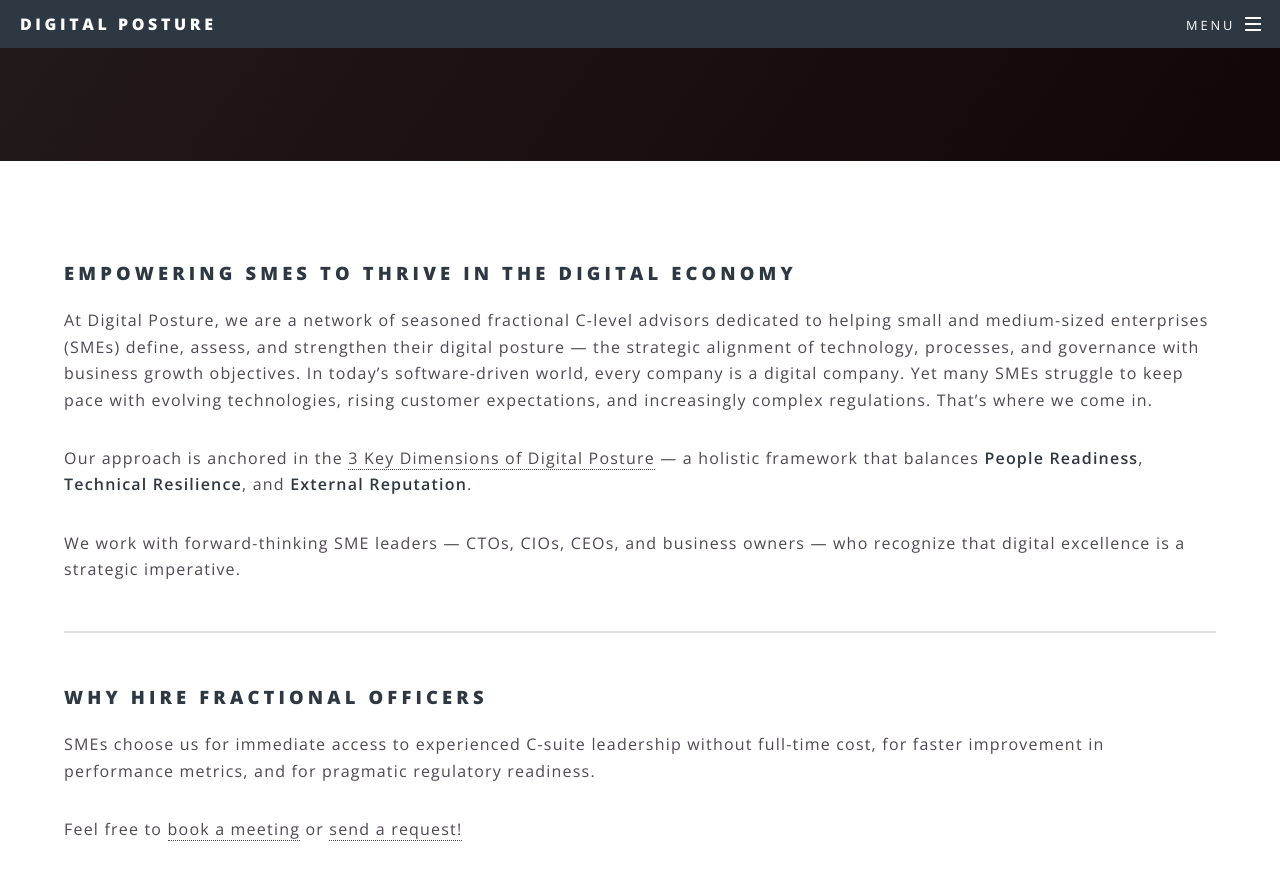
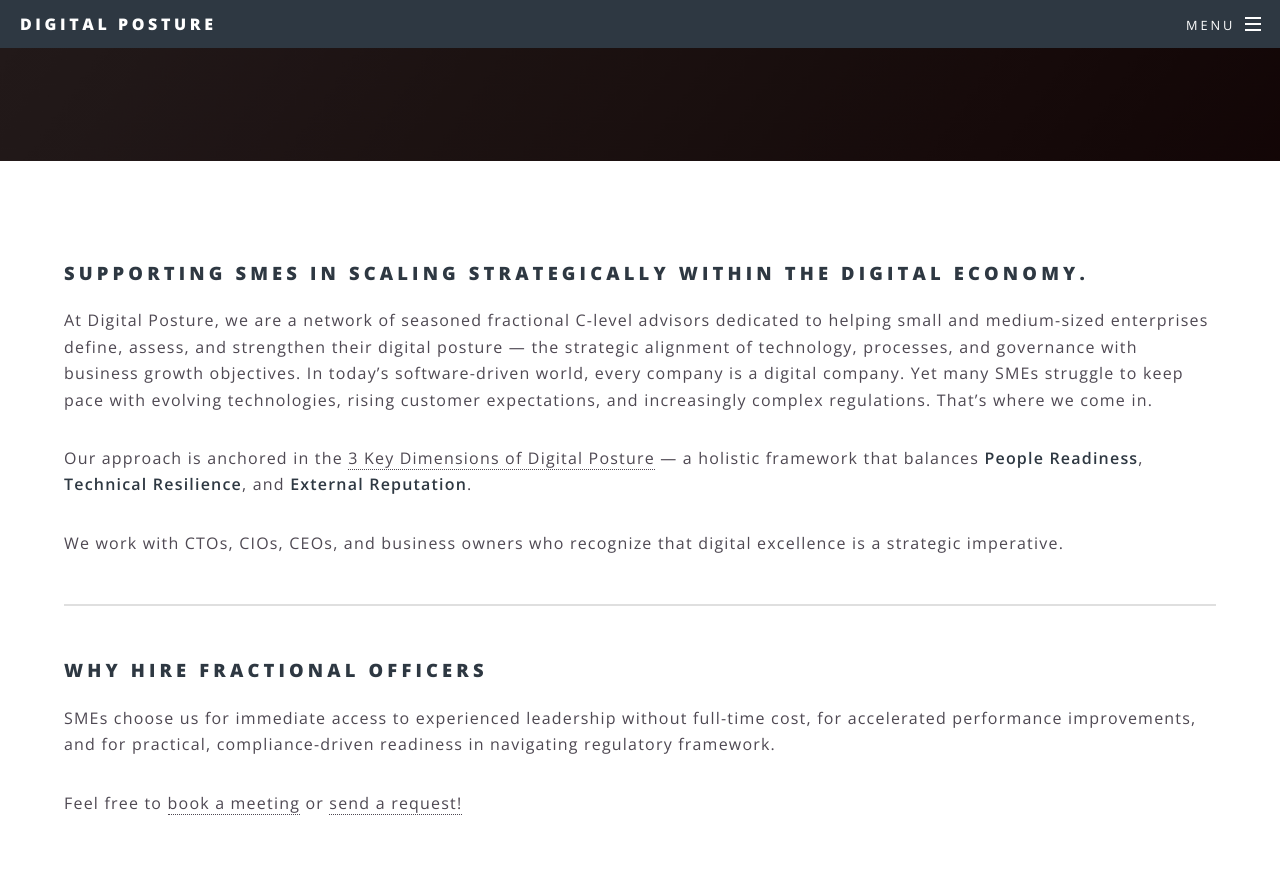
Before and after one commit to mixxr/mixxr.github.io, a Jekyll site: the page built from 0about-us.html, in a window 1280 px wide and 900 px high, scrolled down 304 px. Shown: the top 880 px of the window. Built offline with Jekyll 4.4.1, drawn with Linux system fonts in a browser that asks for light colours.

Commit message:
about sentences change

```diff
--- a/0about-us.html
+++ b/0about-us.html
@@ -5,9 +5,9 @@ subtitle: Fractional Digital Officers specializing in Digital Posture
 permalink: /about-us
 ---
 <section>
-	<h3>Empowering SMEs to Thrive in the Digital Economy</h3>
+	<h3>Supporting SMEs in scaling strategically within the digital economy.</h3>
 	<p>At Digital Posture, we are a network of seasoned fractional C-level advisors dedicated to helping small and
-		medium-sized enterprises (SMEs) define, assess, and strengthen their digital posture — the strategic alignment
+		medium-sized enterprises define, assess, and strengthen their digital posture — the strategic alignment
 		of technology, processes, and governance with business growth objectives.
 		In today’s software-driven world, every company is a digital company. Yet many SMEs struggle to keep pace with
 		evolving technologies, rising customer expectations, and increasingly complex regulations. That’s where we come
@@ -15,12 +15,12 @@ permalink: /about-us
 	<p>Our approach is anchored in the <a href="{{ site.lang }}{% link 3dimensions.html%}">3 Key Dimensions of Digital Posture</a> — a holistic framework that balances
 		<b>People Readiness</b>, <b>Technical Resilience</b>, and <b>External Reputation</b>.
 	</p>
-	<p>We work with forward-thinking SME leaders — CTOs, CIOs, CEOs, and business owners — who recognize that digital excellence is a strategic imperative.</p>
+	<p>We work with CTOs, CIOs, CEOs, and business owners who recognize that digital excellence is a strategic imperative.</p>
 	<hr />
 </section>
 <section>
 	<h3>Why hire fractional Officers</h3>
-	<p>SMEs choose us for immediate access to experienced C-suite leadership without full-time cost, for faster improvement in performance metrics, and for pragmatic regulatory readiness.</p>
+	<p>SMEs choose us for immediate access to experienced leadership without full-time cost, for accelerated performance improvements, and for practical, compliance-driven readiness in navigating regulatory framework.</p>
 	<p>Feel free to <a href="{{site.lang}}{% link book-meeting.html %}">book a meeting</a> or <a
 			href="{{site.lang}}{% link index.html %}#cta">send a request!</a></p>
 </section>
```
